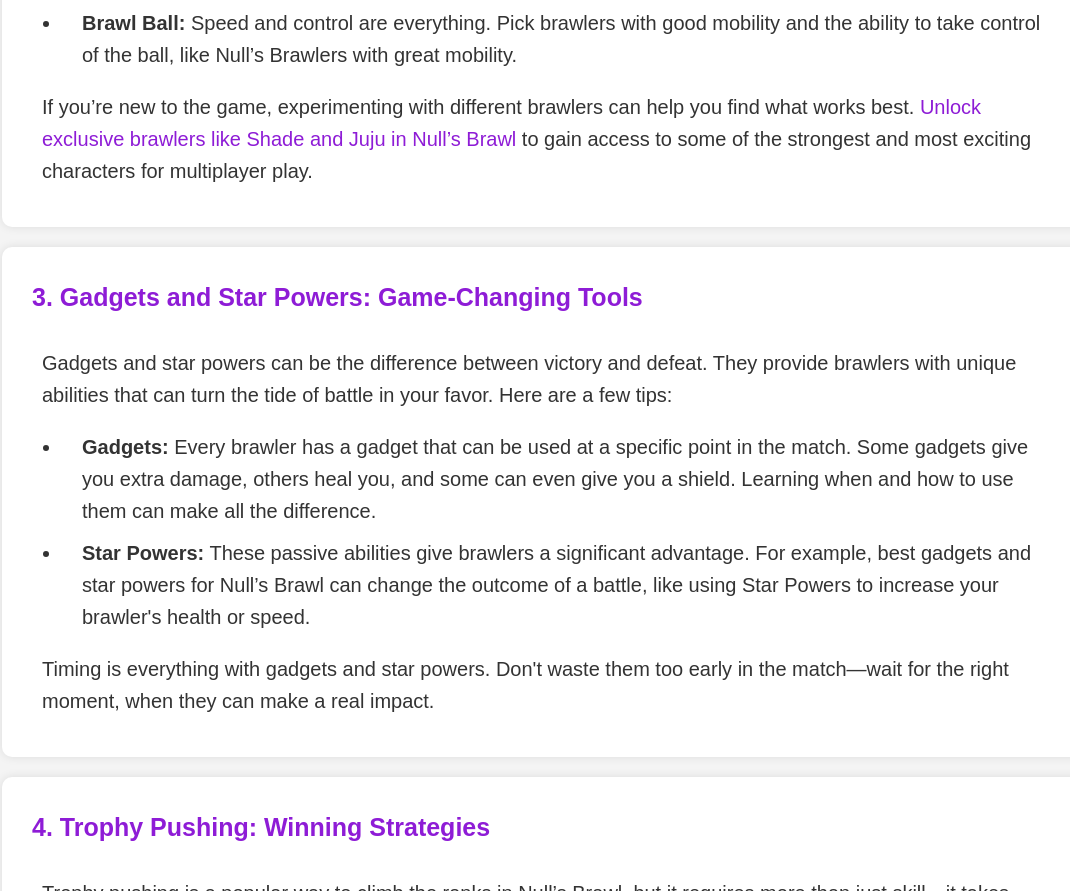
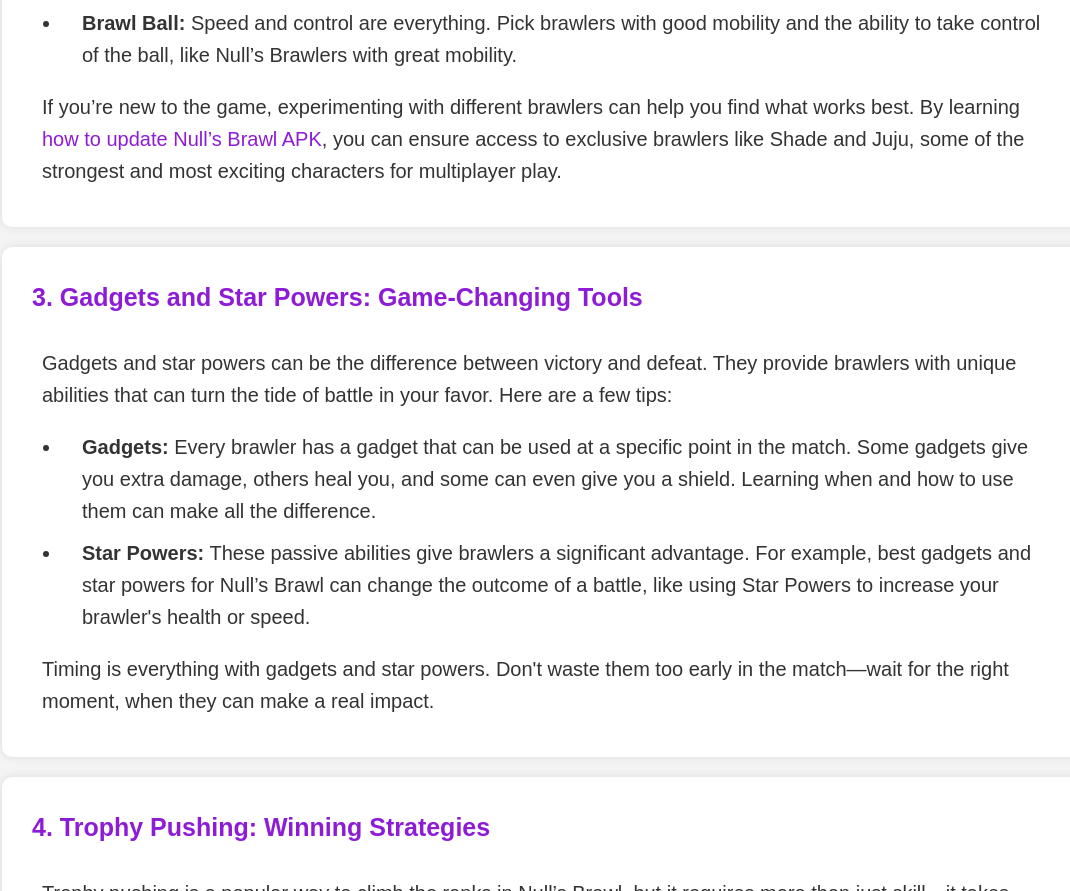
Before and after one commit to nullbrawlspro/Null-brawl-private-servers, a plain HTML site: page index.html in a window 1280 px wide. Shown: the part 2164-3055 px from the top of the page, without its empty margins (88-1158 px from the left). Drawn offline with Linux system fonts and the light colour scheme.

Commit message:
Update index.html

```diff
--- a/index.html
+++ b/index.html
@@ -178,7 +178,7 @@
                 <li><strong>Showdown:</strong> In Showdown, survival is key. Go for brawlers with high health or those that can heal quickly. Best brawler combos for Null’s Brawl Showdown can help you survive longer and collect power cubes without worrying too much about other players.</li>
                 <li><strong>Brawl Ball:</strong> Speed and control are everything. Pick brawlers with good mobility and the ability to take control of the ball, like Null’s Brawlers with great mobility.</li>
             </ul>
-            <p>If you’re new to the game, experimenting with different brawlers can help you find what works best. <a href="https://nullbrawlspro.s3.eu-north-1.amazonaws.com/index.html">Unlock exclusive brawlers like Shade and Juju in Null’s Brawl</a> to gain access to some of the strongest and most exciting characters for multiplayer play.</p>
+            <p>If you’re new to the game, experimenting with different brawlers can help you find what works best. By learning <a href="https://nullbrawlspro.s3.eu-north-1.amazonaws.com/index.html">how to update Null’s Brawl APK</a>, you can ensure access to exclusive brawlers like Shade and Juju, some of the strongest and most exciting characters for multiplayer play.</p>
         </section>
 
         <section>
```
